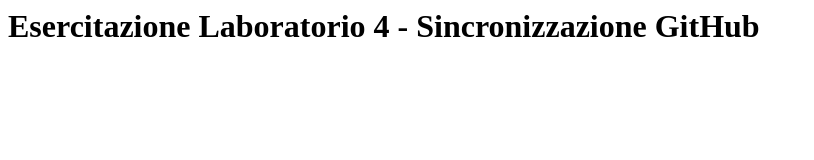
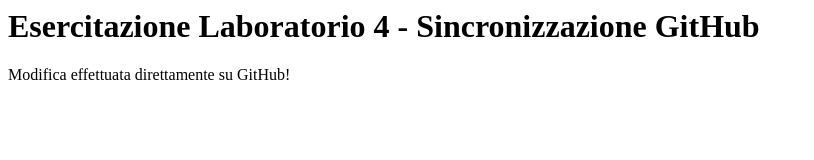
Before and after one commit to sofianeelmalkistud-ops/progetto-lab4, a plain HTML site: page index.html in a window 1280 px wide. Shown: the whole page, without its empty margins (0-814 px from the left). Drawn offline with Linux system fonts and the light colour scheme.

Commit message:
Aggiornato index.html da interfaccia web

```diff
--- a/index.html
+++ b/index.html
@@ -1 +1,2 @@
 <h1>Esercitazione Laboratorio 4 - Sincronizzazione GitHub</h1>
+<p>Modifica effettuata direttamente su GitHub!</p>
```
